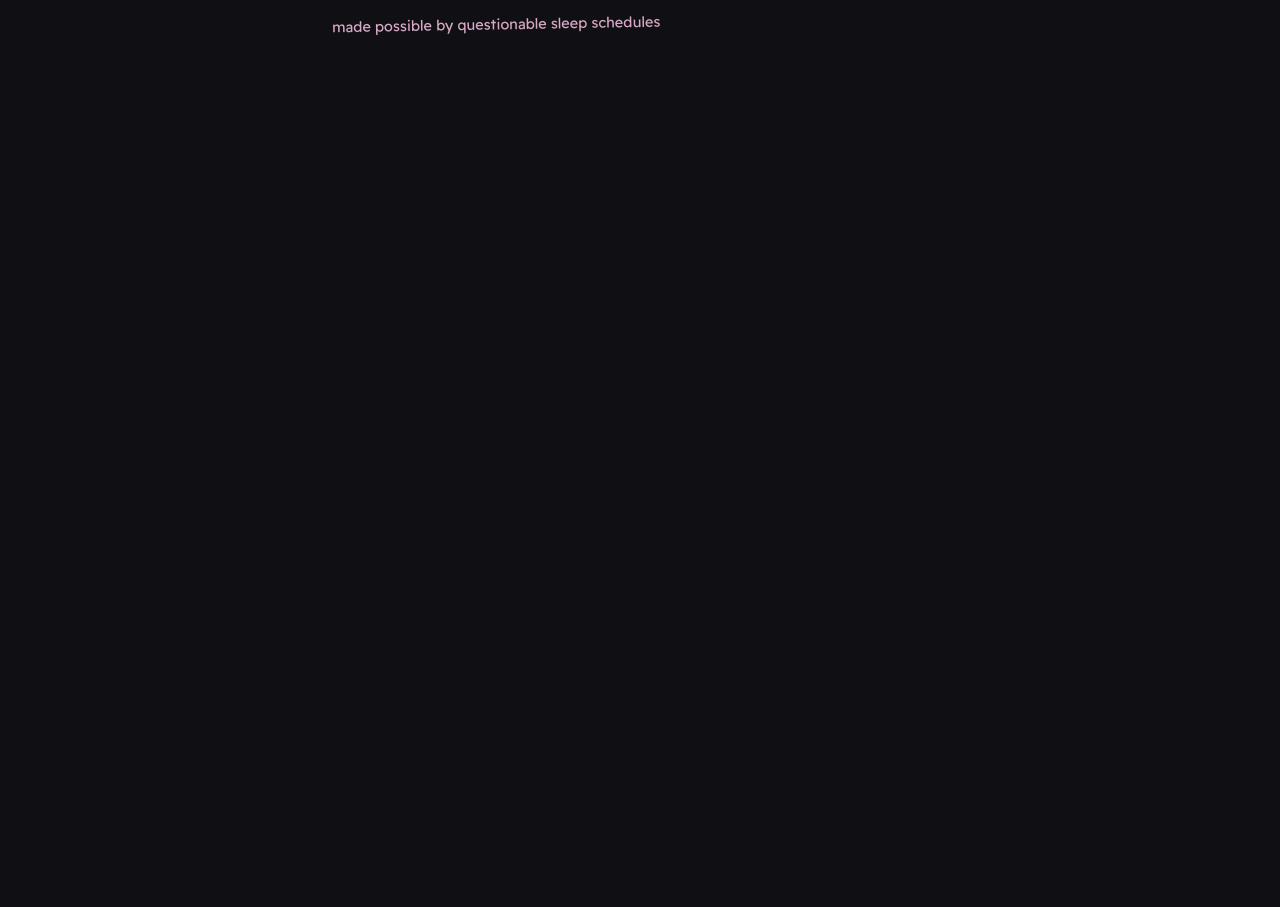
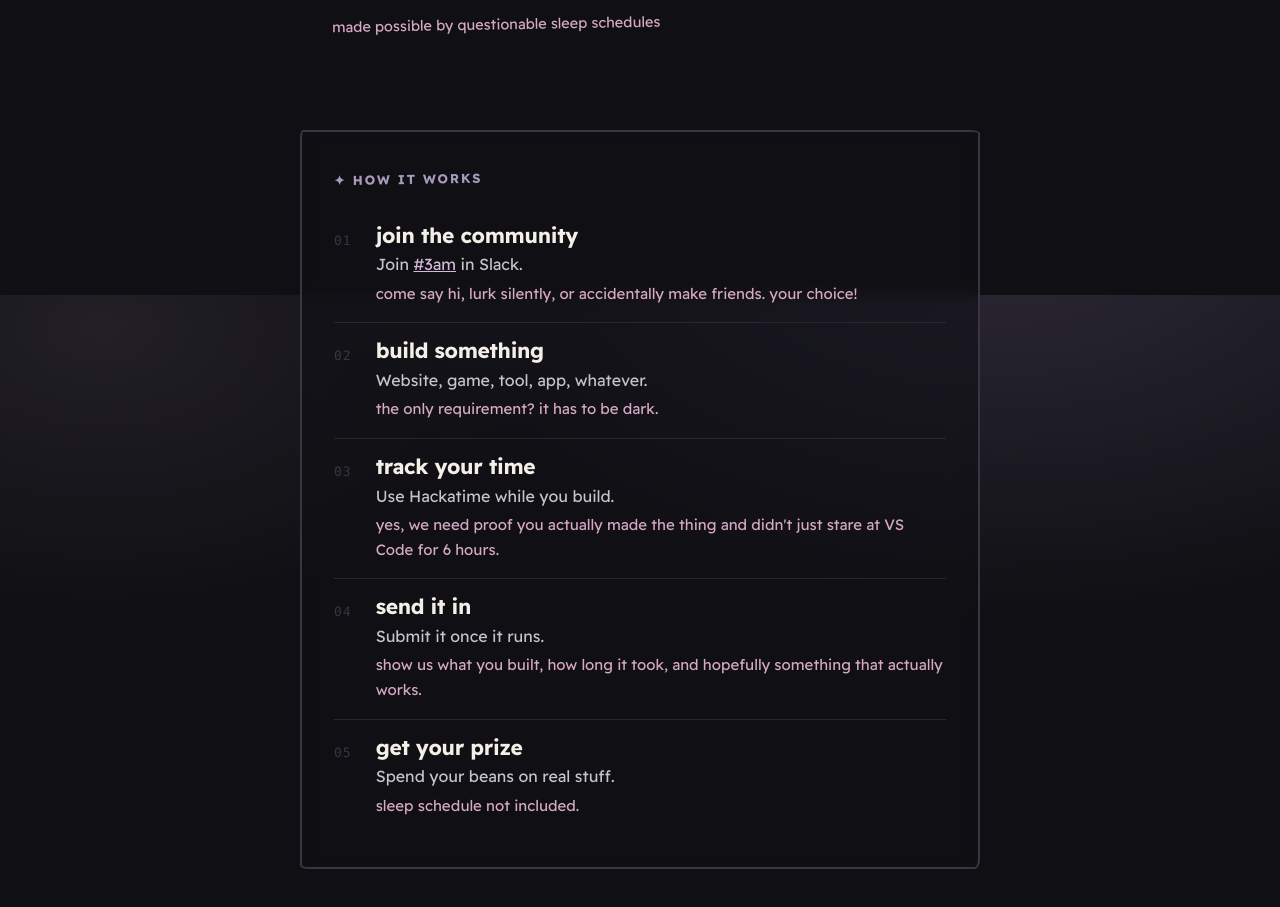
Before and after one commit to hackclub/3am-ysws, a Next.js app: page / in a window 1280 px wide. Shown: the part 505-1412 px from the top of the page. Before the commit the page ends 800 px from the top, so only its background shows below. Built offline with nearby package versions, Linux system fonts and the light colour scheme.

Commit message:
feat(landing): how it works

```diff
--- a/app/(site)/page.tsx
+++ b/app/(site)/page.tsx
@@ -1,11 +1,14 @@
 import Image from "next/image";
 
+import { Section } from "@/components/site/Section";
+import { Steps } from "@/components/site/Steps";
 import { ButtonLink } from "@/components/ui/Button";
 
 import styles from "./page.module.css";
 
 export default function HomePage() {
   return (
+    <>
       <section className={styles.hero}>
         <h1 className={styles.wordmark}>3am</h1>
         <p className={styles.credit}>a Hack Club YSWS</p>
@@ -42,5 +45,10 @@ export default function HomePage() {
 
         <span className={styles.note}>made possible by questionable sleep schedules</span>
       </section>
+
+      <Section id="how-it-works" label="how it works">
+        <Steps />
+      </Section>
+    </>
   );
 }
--- /dev/null
+++ b/components/site/Section.module.css
@@ -0,0 +1,31 @@
+.section {
+  max-width: var(--page);
+  margin: var(--s7) auto;
+  padding: var(--s6);
+  background: rgba(16, 16, 20, 0.55);
+  border: 2px solid var(--edge);
+  border-radius: var(--wobble);
+  backdrop-filter: blur(8px);
+}
+
+.label {
+  display: inline-block;
+  font-family: var(--display);
+  font-weight: 700;
+  font-size: var(--t-eyebrow);
+  letter-spacing: var(--track-eyebrow);
+  text-transform: uppercase;
+  color: var(--lilac);
+  transform: rotate(-1deg);
+}
+
+.body {
+  margin-top: var(--s4);
+}
+
+@media (max-width: 700px) {
+  .section {
+    margin: var(--s6) var(--s4);
+    padding: var(--s5) var(--s4);
+  }
+}
--- /dev/null
+++ b/components/site/Section.tsx
@@ -0,0 +1,20 @@
+import type { ReactNode } from "react";
+
+import styles from "./Section.module.css";
+
+export function Section({
+  id,
+  label,
+  children,
+}: {
+  id?: string;
+  label: ReactNode;
+  children: ReactNode;
+}) {
+  return (
+    <section id={id} className={styles.section}>
+      <span className={styles.label}>✦ {label}</span>
+      <div className={styles.body}>{children}</div>
+    </section>
+  );
+}
--- /dev/null
+++ b/components/site/Steps.module.css
@@ -0,0 +1,42 @@
+.list {
+  display: flex;
+  flex-direction: column;
+}
+
+.step {
+  display: flex;
+  gap: var(--s5);
+  padding: var(--s4) 0;
+  border-bottom: 1px solid var(--rule);
+}
+
+.step:last-child {
+  border-bottom: none;
+}
+
+.number {
+  flex: none;
+  padding-top: 6px;
+  font-family: var(--data);
+  font-size: 13px;
+  color: var(--edge);
+  letter-spacing: 1px;
+}
+
+.title {
+  font-size: 21px;
+  color: var(--cream);
+  margin-bottom: 4px;
+}
+
+.body {
+  font-size: 16px;
+  color: var(--soft);
+}
+
+.note {
+  display: block;
+  margin-top: 4px;
+  font-size: 15px;
+  color: var(--blush);
+}
--- /dev/null
+++ b/components/site/Steps.tsx
@@ -0,0 +1,68 @@
+import type { ReactNode } from "react";
+
+import styles from "./Steps.module.css";
+
+type Step = {
+  title: string;
+  body: ReactNode;
+  note: string;
+};
+
+const STEPS: Step[] = [
+  {
+    title: "join the community",
+    body: (
+      <>
+        Join{" "}
+        <a
+          href="https://hackclub.slack.com/app_redirect?channel=3am"
+          target="_blank"
+          rel="noreferrer"
+        >
+          #3am
+        </a>{" "}
+        in Slack.
+      </>
+    ),
+    note: "come say hi, lurk silently, or accidentally make friends. your choice!",
+  },
+  {
+    title: "build something",
+    body: "Website, game, tool, app, whatever.",
+    note: "the only requirement? it has to be dark.",
+  },
+  {
+    title: "track your time",
+    body: "Use Hackatime while you build.",
+    note: "yes, we need proof you actually made the thing and didn't just stare at VS Code for 6 hours.",
+  },
+  {
+    title: "send it in",
+    body: "Submit it once it runs.",
+    note: "show us what you built, how long it took, and hopefully something that actually works.",
+  },
+  {
+    title: "get your prize",
+    body: "Spend your beans on real stuff.",
+    note: "sleep schedule not included.",
+  },
+];
+
+export function Steps() {
+  return (
+    <ol className={styles.list}>
+      {STEPS.map((step, index) => (
+        <li key={step.title} className={styles.step}>
+          <span className={styles.number} aria-hidden="true">
+            {String(index + 1).padStart(2, "0")}
+          </span>
+          <div>
+            <h2 className={styles.title}>{step.title}</h2>
+            <p className={styles.body}>{step.body}</p>
+            <span className={styles.note}>{step.note}</span>
+          </div>
+        </li>
+      ))}
+    </ol>
+  );
+}
```
Lines whose indentation alone changed are shown as unchanged.
